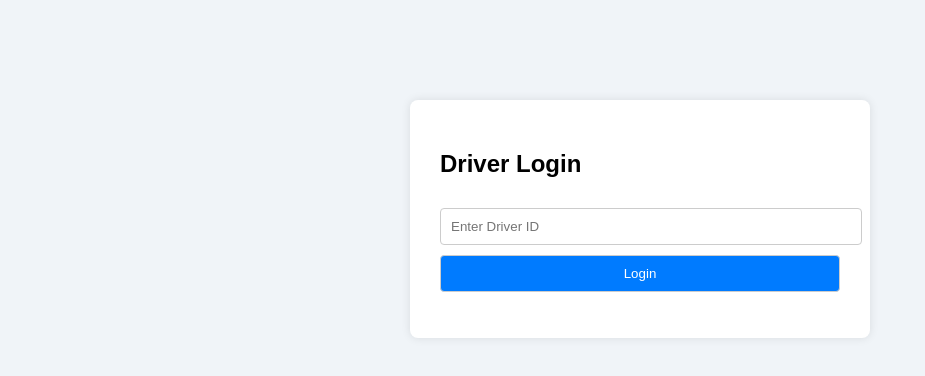
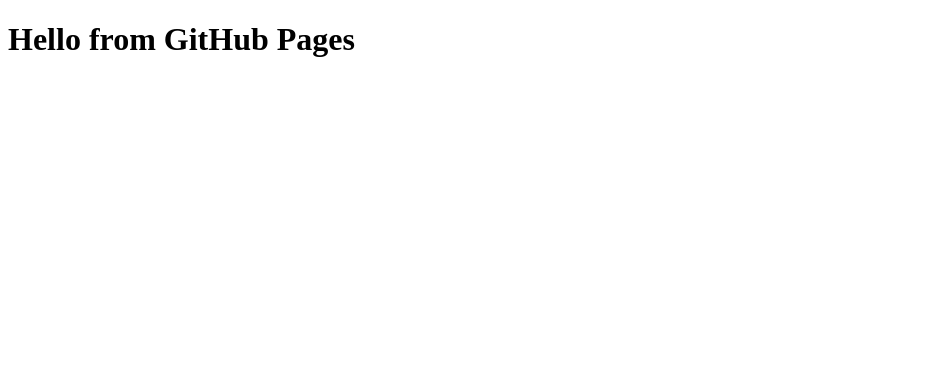
Before and after one commit to basamabhi2212/DMT, a plain HTML site: page index.html in a window 1280 px wide. Shown: the whole page, without its empty margins (0-925 px from the left). Drawn offline with Linux system fonts and the light colour scheme.

Commit message:
Update index.html

```diff
--- a/index.html
+++ b/index.html
@@ -1,34 +1,5 @@
 <!DOCTYPE html>
-<html lang="en">
-<head>
-  <meta charset="UTF-8" />
-  <title>Driver Login</title>
-  <link rel="stylesheet" href="styles.css" />
-</head>
-<body>
-  <div class="login-container">
-    <h2>Driver Login</h2>
-    <input type="text" id="driverId" placeholder="Enter Driver ID" />
-    <button onclick="login()">Login</button>
-    <p id="error"></p>
-  </div>
-
-  <script>
-    function login() {
-      const id = document.getElementById("driverId").value;
-      fetch('drivers.json')
-        .then(res => res.json())
-        .then(drivers => {
-          const driver = drivers.find(d => d.driverId === id);
-          if (driver) {
-            localStorage.setItem("driver", JSON.stringify(driver));
-            window.location.href = "dashboard.html";
-          } else {
-            document.getElementById("error").innerText = "Invalid Driver ID!";
-          }
-        })
-        .catch(err => console.error(err));
-    }
-  </script>
-</body>
+<html>
+<head><title>Test</title></head>
+<body><h1>Hello from GitHub Pages</h1></body>
 </html>
```
